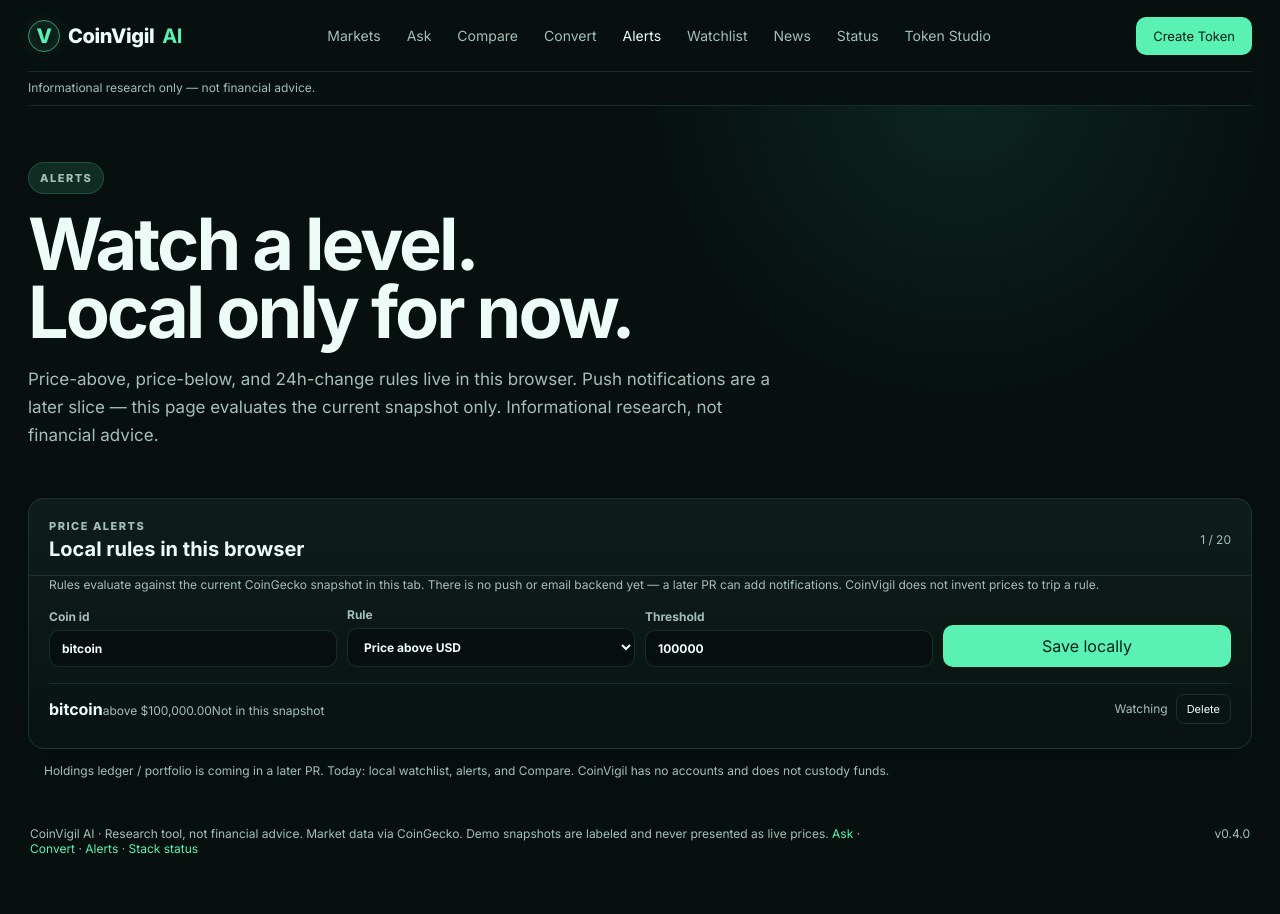
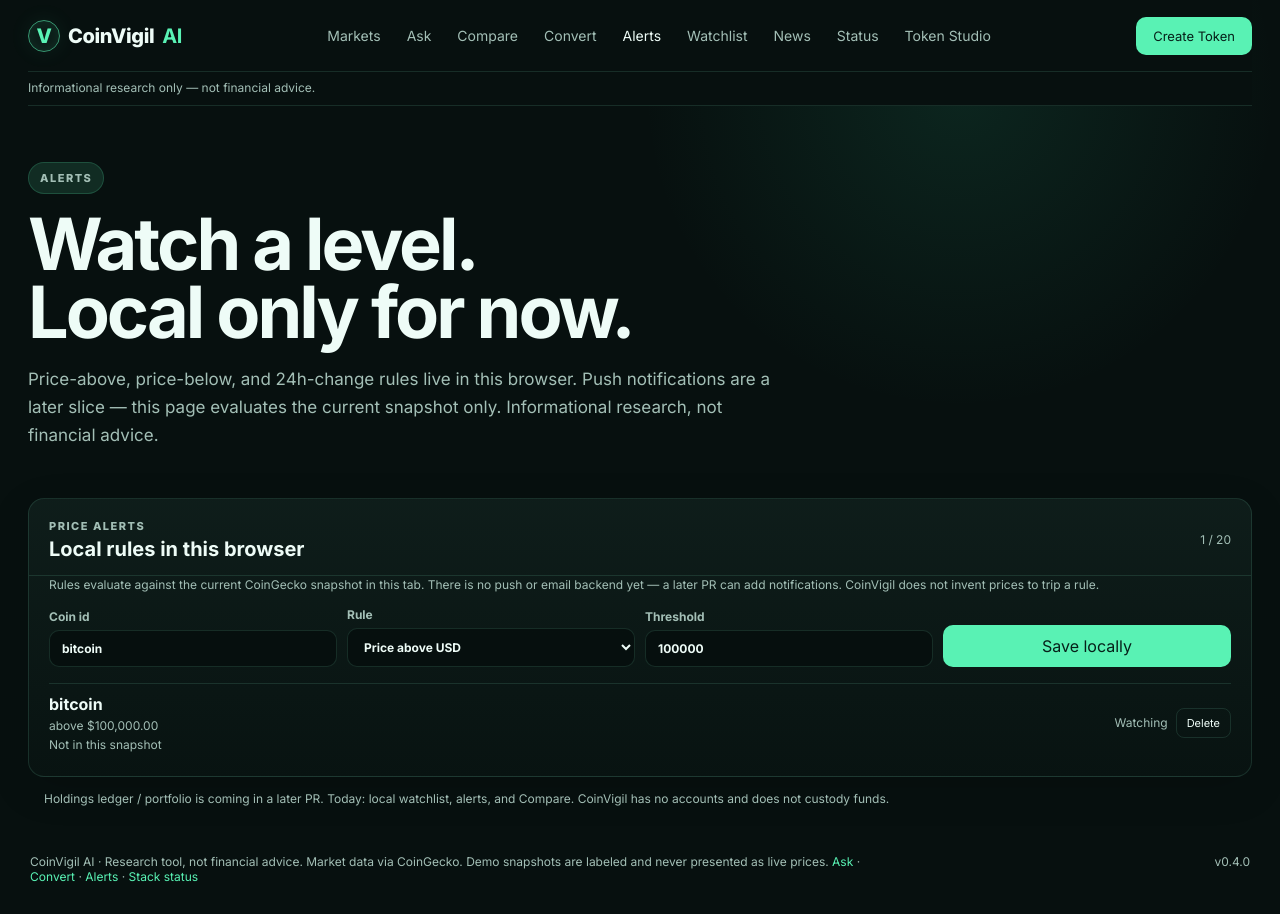
Before and after one commit to zyron249/CoinVigilAI, a Next.js app in the folder apps/web/: page /alerts in a window 1280 px wide. Both pictures are taken after a click on the button "Save locally". Before the commit the page ends 886 px from the top, so only its background shows below. Built offline with nearby package versions, Linux system fonts and the light colour scheme; no server answers.

Commit message:
Stack local alert copy so names and thresholds stay readable.
Coin, rule, and live quote sit on separate lines instead of concatenating in the alerts list.

Co-authored-by: Zyron Chain <zyron249@users.noreply.github.com>

```diff
--- a/apps/web/app/globals.css
+++ b/apps/web/app/globals.css
@@ -232,6 +232,7 @@ nav { min-height: 72px; display: flex; align-items: center; justify-content: spa
   display: flex; justify-content: space-between; gap: 12px; flex-wrap: wrap;
   padding: 10px 0; border-top: 1px solid var(--line); align-items: center;
 }
+.alert-copy { display: flex; flex-direction: column; gap: 4px; min-width: 0; }
 .ask-cites li { color: var(--muted); font-size: 13px; }
 .ask-cites a { color: var(--accent); font-weight: 700; }
 .alerts-list li.is-fired { border-color: rgba(255,213,154,.35); }
--- a/apps/web/components/AlertsBoard.tsx
+++ b/apps/web/components/AlertsBoard.tsx
@@ -119,7 +119,7 @@ export function AlertsBoard() {
             const fired = alertFired(item, live?.current_price, live?.price_change_percentage_24h);
             return (
               <li key={item.id} className={fired ? "is-fired" : undefined}>
-                <div>
+                <div className="alert-copy">
                   <strong>{item.name}</strong>
                   <span className="muted">
                     {item.kind === "change_24h" ? `|24h| ≥ ${item.threshold}%` : `${item.kind} ${formatUsd(item.threshold)}`}
```
